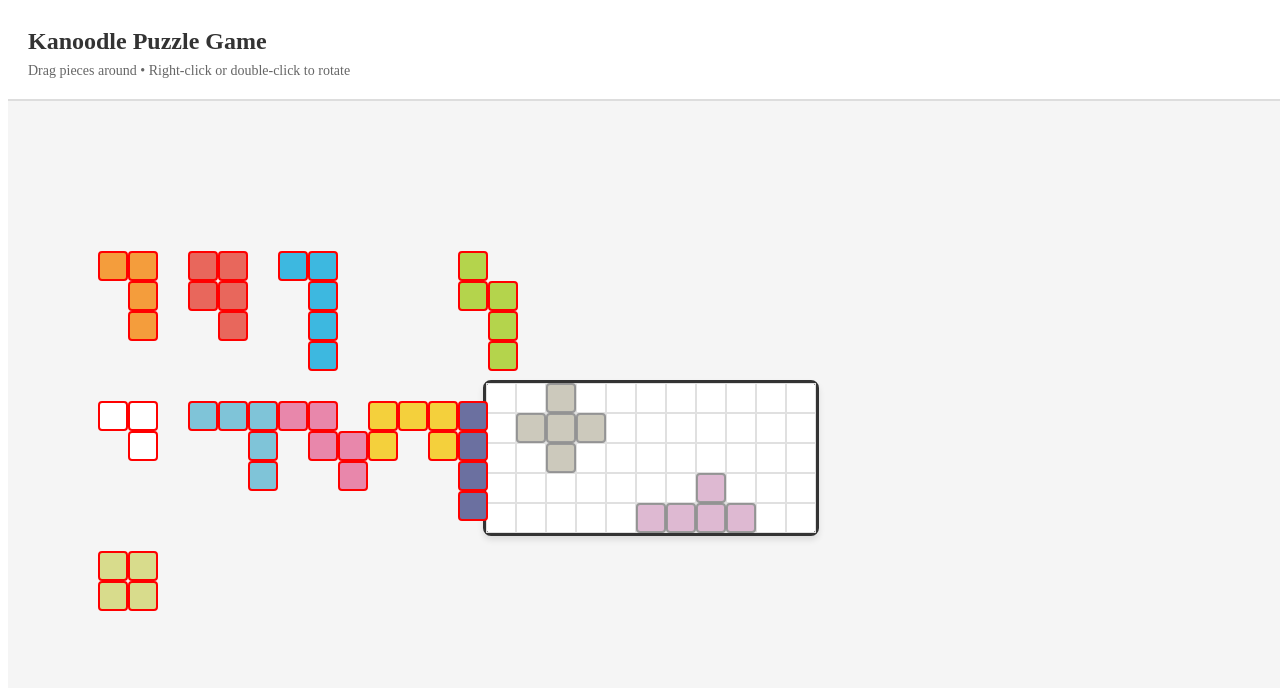
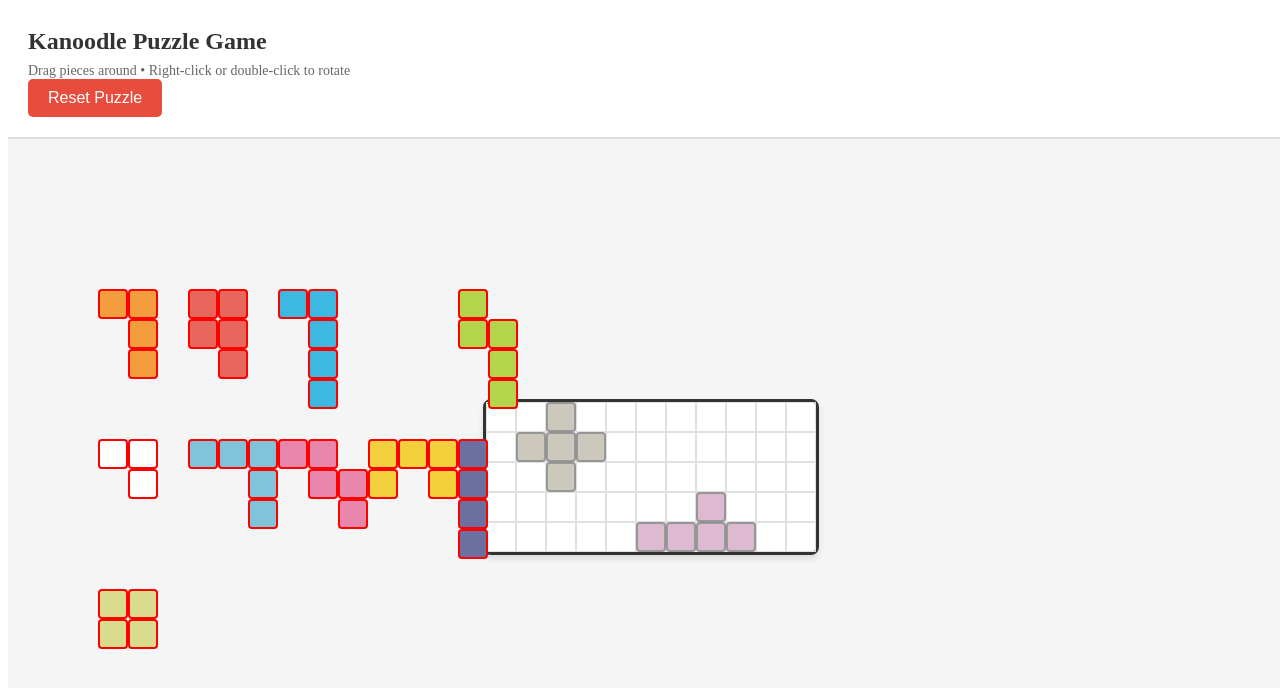
Before and after one commit to JaylenZeng/kanoodlele, a React (Vite) app in the folder project/: page / in a window 1280 px wide. Shown: the top 688 px of the page. Built offline with nearby package versions, Linux system fonts and the light colour scheme.

Commit message:
implement state saving

```diff
--- a/project/src/App.tsx
+++ b/project/src/App.tsx
@@ -14,13 +14,27 @@ import { generatePuzzle } from './game/puzzleGenerator';
 import { CELL_SIZE } from './constants/piece.shapes';
 import { BOARD_BORDER } from './constants/game.constants';
 import { getTransformedShape } from './utils/rotations';
+import { type GameState, saveGameState, loadGameState, resetGameState } from './utils/storage';
+import { getTodaysSeed } from './game/random';
+import { checkWinCondition } from './game/GameController';
+import { ResetButton } from './components/UI/ResetButton';
 
-const STARTING_STATE = generatePuzzle(INITIAL_PIECES, createInitialGrid());
+// load any previous progress the player made
+const savedState = loadGameState();
+const todaysSeed = getTodaysSeed();
+
+const isRestoringState = savedState !== null && savedState.seed === todaysSeed;
+
+const STARTING_STATE = isRestoringState
+    ? { pieces: savedState.pieces, grid: savedState.grid }
+    : generatePuzzle(INITIAL_PIECES, createInitialGrid());
 
 export default function App(): ReactElement {
     const [grid, setGrid] = useState<Cell[][]>(STARTING_STATE.grid);
     const { pieces, updatePiecePosition, setPiecePosition, rotatePiece, reflectPiece, placePieceOnBoard, removePieceFromBoard } = useGameState(STARTING_STATE.pieces);
+    const [isCompleted, setIsCompleted] = useState(isRestoringState ? savedState.isCompleted : false)
     const lastValidGridPosition = useRef<{ gridX: number; gridY: number } | null>(null);
+    const hasInitialized = useRef(false);
 
     const { sensors, handleDragStart, handleDragEnd } = useDragAndDropSetup(
         updatePiecePosition,
@@ -55,12 +69,32 @@ export default function App(): ReactElement {
         reflectPiece(id);
     };
 
+    const handleReset = (): void => {
+        resetGameState();
+        window.location.reload();
+    };
+
     const piecesRef = useRef(pieces);
 
     // Update the ref whenever pieces changes
     useEffect(() => {
         piecesRef.current = pieces;
-    }, [pieces]);
+
+        // Skip saving on initial mount
+        if (!hasInitialized.current) {
+            hasInitialized.current = true;
+            return;
+        }
+
+        const newState: GameState = {
+            seed: getTodaysSeed(),
+            pieces: pieces,
+            grid: grid,
+            timer: 1,
+            isCompleted: checkWinCondition(grid),
+        }
+        saveGameState(newState);
+    }, [pieces, grid]);
 
     // for debugging piece and grid state
     // useEffect(() => {
@@ -91,6 +125,7 @@ export default function App(): ReactElement {
                 <p className={styles.description}>
                     Drag pieces around • Right-click or double-click to rotate
                 </p>
+                <ResetButton onReset={handleReset} />
             </div>
 
             <div className={styles.gameArea}>
--- /dev/null
+++ b/project/src/components/UI/ResetButton.module.css
@@ -0,0 +1,14 @@
+.resetButton {
+    padding: 10px 20px;
+    font-size: 16px;
+    background-color: #e74c3c;
+    color: white;
+    border: none;
+    border-radius: 5px;
+    cursor: pointer;
+    transition: background-color 0.2s;
+}
+
+.resetButton:hover {
+    background-color: #c0392b;
+}
--- /dev/null
+++ b/project/src/components/UI/ResetButton.tsx
@@ -0,0 +1,20 @@
+import { type ReactElement } from 'react';
+import styles from './ResetButton.module.css';
+
+interface ResetButtonProps {
+    onReset: () => void;
+}
+
+export function ResetButton({ onReset }: ResetButtonProps): ReactElement {
+    const handleClick = (): void => {
+        if (window.confirm('Are you sure you want to reset the puzzle? Your progress will be lost.')) {
+            onReset();
+        }
+    };
+
+    return (
+        <button className={styles.resetButton} onClick={handleClick}>
+            Reset Puzzle
+        </button>
+    );
+}
--- a/project/src/game/puzzleGenerator.ts
+++ b/project/src/game/puzzleGenerator.ts
@@ -10,6 +10,7 @@ export function generatePuzzle(
     grid: Cell[][]
 ): { pieces: Piece[], grid: Cell[][] } {
     const random = createSeededRandom(getTodaysSeed());
+    // const random = createSeededRandom(1500);
 
     while (true) {
         const pieceIdx1 = getRandomInt(random, 0, 11);
--- /dev/null
+++ b/project/src/utils/storage.ts
@@ -0,0 +1,31 @@
+import { type Piece } from "../types/piece.types";
+import { type Cell } from "../types/board.types";
+
+export interface GameState {
+    seed: number;
+    pieces: Piece[];
+    grid: Cell[][]
+    timer: number
+    isCompleted: boolean
+}
+
+const STORAGE_KEY = 'kanoodle-game-state'
+
+export function saveGameState(state: GameState) {
+    localStorage.setItem(STORAGE_KEY, JSON.stringify(state));
+}
+
+export function loadGameState(): GameState | null {
+    const saved = localStorage.getItem(STORAGE_KEY);
+    if (!saved) return null;
+
+    try {
+        return JSON.parse(saved);
+    } catch {
+        return null;
+    }
+}
+
+export function resetGameState(): void {
+    localStorage.removeItem(STORAGE_KEY);
+}
```
